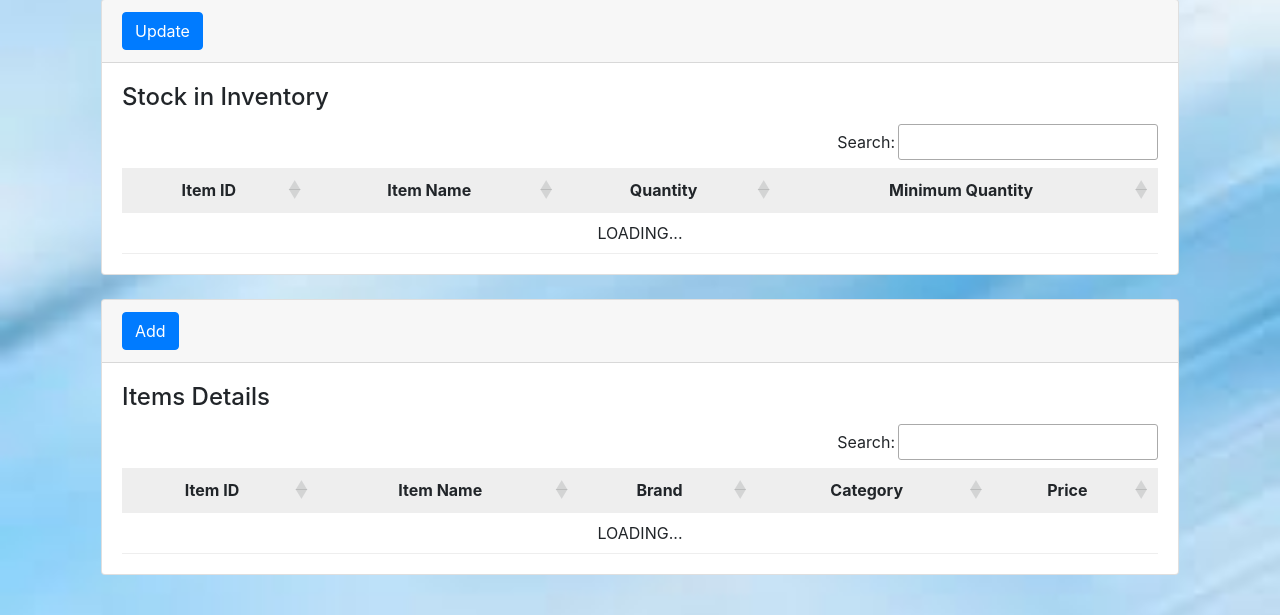
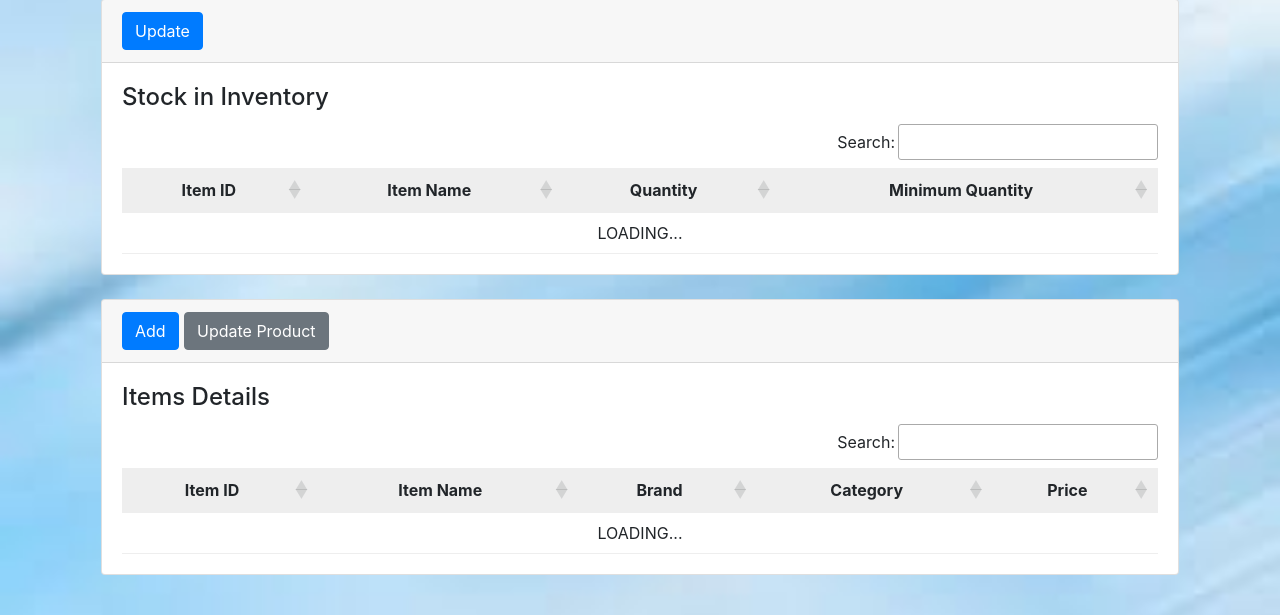
Before and after one commit to deepika9294/inventory_management, a PHP site: page /inventory/inventory.php in a window 1280 px wide. Shown: the part 89-704 px from the top of the page. Run offline with PHP 8.4, Linux system fonts and the light colour scheme; data comes from the database, SQL or seed files in the repository; some libraries are stand-ins or nearby versions.

Commit message:
chore: edit for item details... (need minor change)

```diff
--- a/inventory.php
+++ b/inventory.php
@@ -43,6 +43,8 @@
         <button type="button" class="btn btn-primary" data-toggle="modal" data-target="#addItemModal">
             Add
         </button>
+        <a href="editItem.php" class="btn btn-secondary" role="button">Update Product</a>
+
 </h5>
 
 
```
